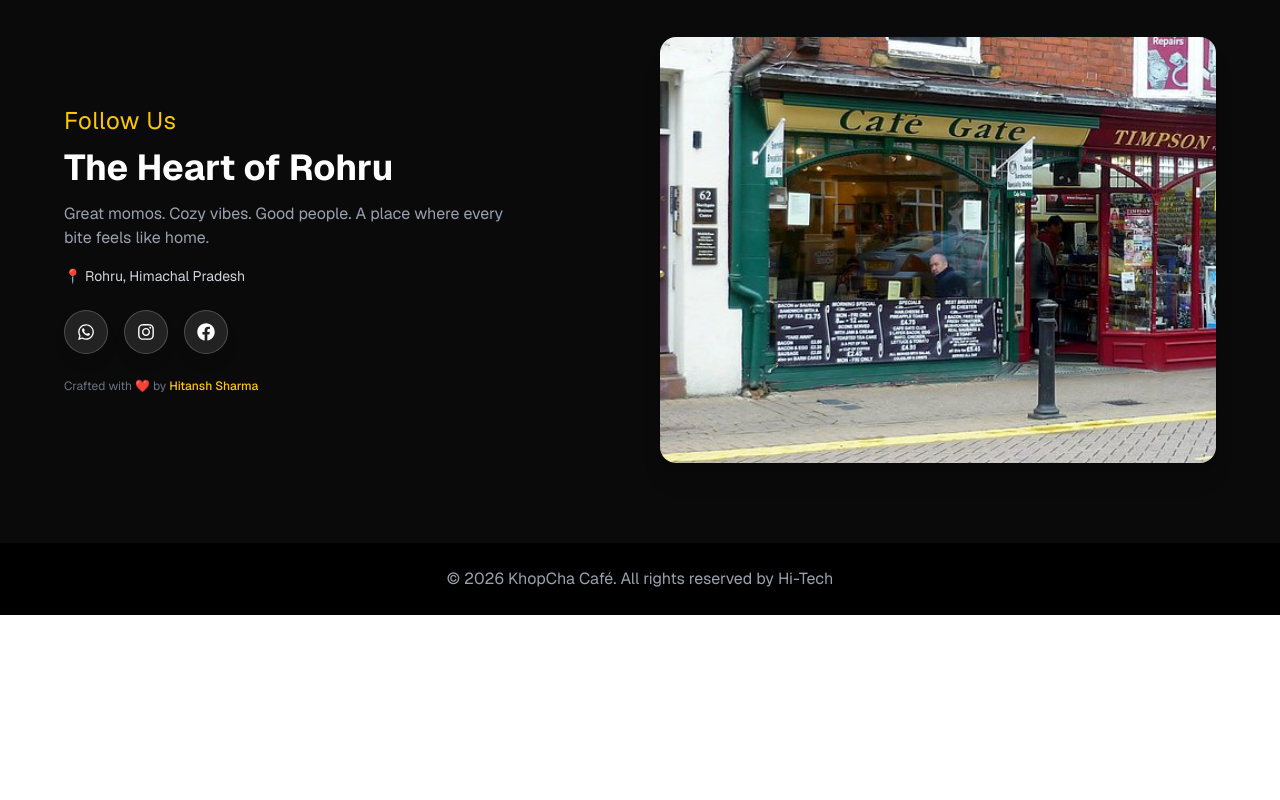
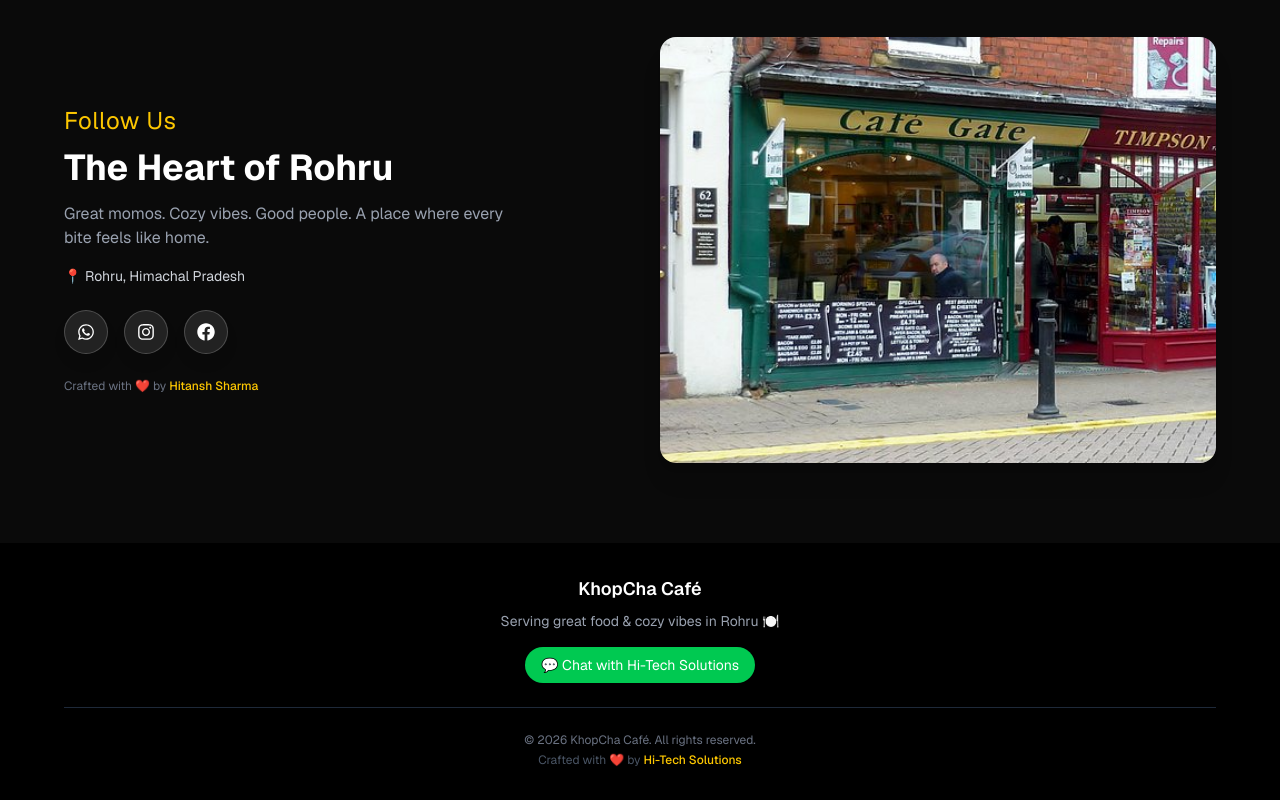
Before and after one commit to hitanshsharma12/khop-chah, a Next.js app: page / in a window 1280 px wide. Shown: the part 2829-3629 px from the top of the page. Before the commit the page ends 3444 px from the top, so only its background shows below. Built offline with nearby package versions, Linux system fonts and the light colour scheme.

Commit message:
hitech added

```diff
--- a/app/components/Footer.tsx
+++ b/app/components/Footer.tsx
@@ -1,7 +1,43 @@
 export default function Footer() {
   return (
-    <footer className="bg-black text-center text-gray-400 py-6">
-      <p>© 2026 KhopCha Café. All rights reserved by Hi-Tech</p>
+    <footer className="bg-black text-gray-400 py-8 px-4">
+      <div className="max-w-6xl mx-auto text-center">
+
+        {/* Brand */}
+        <h3 className="text-white text-lg font-semibold mb-2">
+          KhopCha Café
+        </h3>
+
+        <p className="text-sm mb-4">
+          Serving great food & cozy vibes in Rohru 🍽️
+        </p>
+
+        {/* WhatsApp CTA */}
+        <a
+          href="https://wa.me/917018796714"
+          target="_blank"
+          className="inline-flex items-center gap-2 bg-green-500 hover:bg-green-600
+                     text-white text-sm px-4 py-2 rounded-full transition shadow-md"
+        >
+          💬 Chat with Hi-Tech Solutions
+        </a>
+
+        {/* Divider */}
+        <div className="border-t border-gray-800 my-6"></div>
+
+        {/* Bottom Line */}
+        <p className="text-xs text-gray-500">
+          © 2026 KhopCha Café. All rights reserved.
+        </p>
+
+        <p className="text-xs text-gray-600 mt-1">
+          Crafted with ❤️ by{" "}
+          <span className="text-yellow-400 font-medium">
+            Hi-Tech Solutions
+          </span>
+        </p>
+
+      </div>
     </footer>
   );
 }
```
